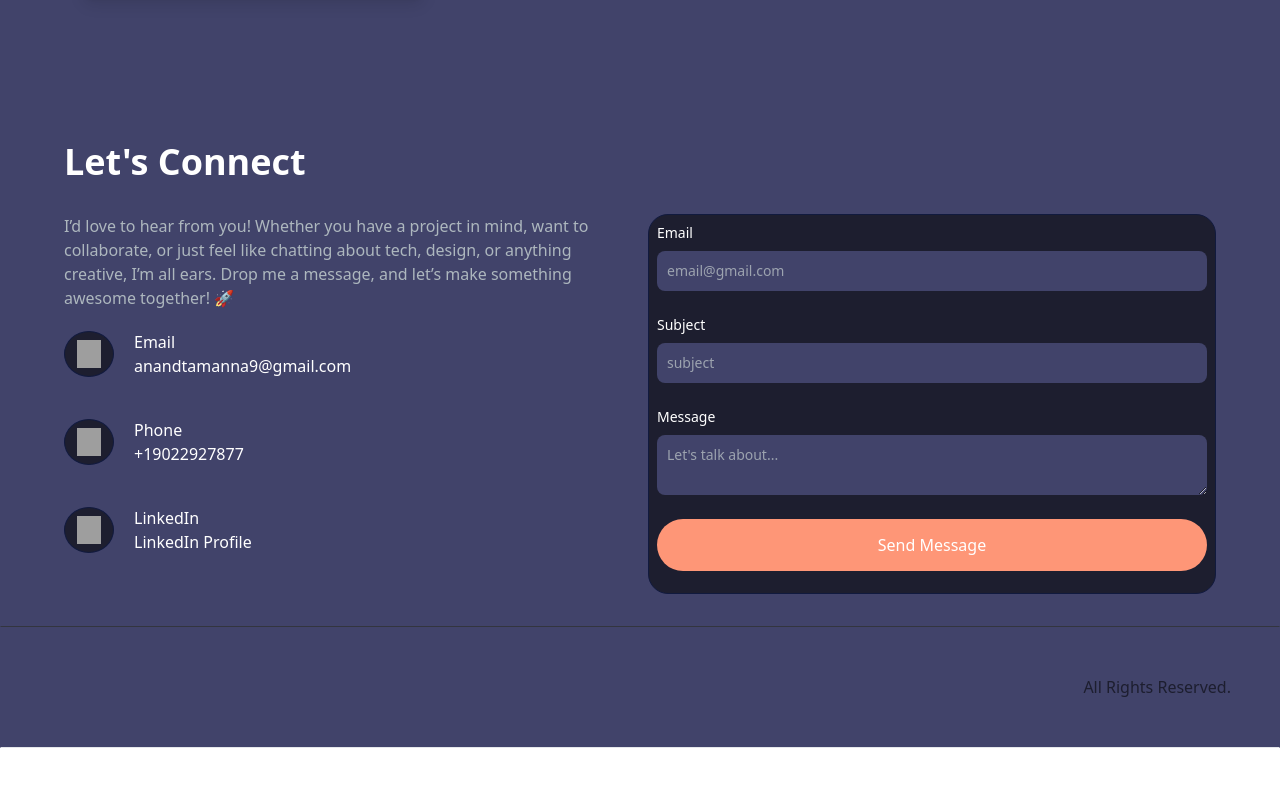
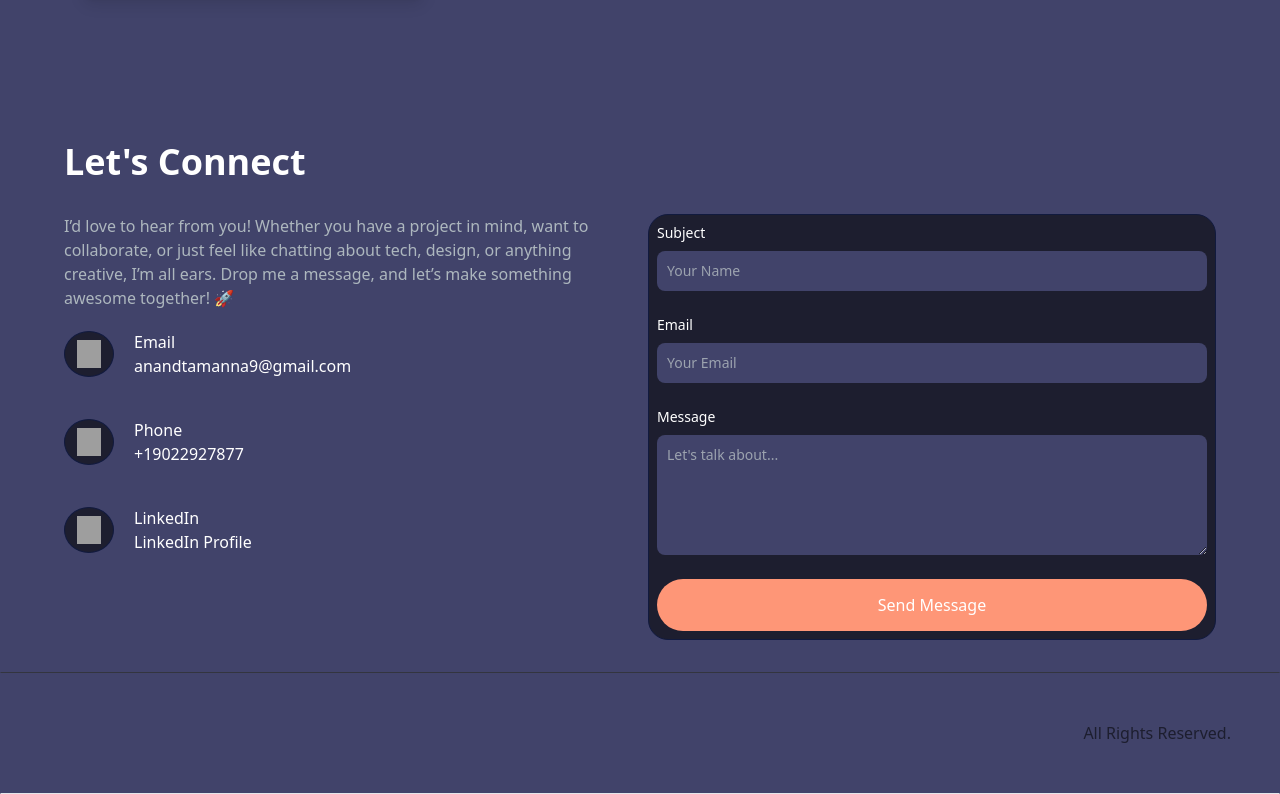
Before and after one commit to TamannaAnand/TamannaAnand.github.io, a Vue app: page / in a window 1280 px wide. Shown: the part 4096-4890 px from the top of the page. Before the commit the page ends 4844 px from the top, so only its background shows below. Built offline with nearby package versions, Linux system fonts and the light colour scheme; grey boxes are pictures that could not be loaded.

Commit message:
Contact Section Works

```diff
--- a/src/components/ContactSection.vue
+++ b/src/components/ContactSection.vue
@@ -39,22 +39,20 @@
             </div>
                 <div
                 style="background: #1d1e2f; width: 100%; height: 100%; border-radius: 20px; overflow: hidden; border: 1px solid #111a3e; backdrop-filter: blur(9px); -webkit-backdrop-filter: blur(9px);">
-                <form class="flex flex-col p-2" data-aos="zoom-in-up">
+                <form class="flex flex-col p-2" data-aos="zoom-in-up" action="mailto:anandtamanna9@gmail.com" method="get" enctype="text/plain">
+                    <div class="mb-6">
+                        <label for="subject" class="text-white block mb-2 text-sm font-medium">Subject</label>
+                        <input type="text" id="subject" class="bg-[#41436A] placeholder:[#9CA2A9] text-gray-100 text-sm rounded-lg block w-full p-2.5" placeholder="Your Name" name="subject">
+                    </div>
                     <div class="mb-6">
                         <label for="email" class="text-white block mb-2 text-sm font-medium">Email</label>
-                        <input type="email" id="email" class="bg-[#41436A] placeholder:[#9CA2A9] text-gray-100 text-sm rounded-lg block w-full p-2.5" placeholder="email@gmail.com" name="email">
-                    </div>
-                    <div class="mb-6">
-                        <label for="subject" class="text-white block mb-2 text-sm font-medium">Subject</label>
-                        <input type="subject" id="subject" class="bg-[#41436A] placeholder:[#9CA2A9] text-gray-100 text-sm rounded-lg block w-full p-2.5" placeholder="subject" name="subject">
+                        <input type="email" id="email" class="bg-[#41436A] placeholder:[#9CA2A9] text-gray-100 text-sm rounded-lg block w-full p-2.5" placeholder="Your Email" name="email">
                     </div>
                     <div class="mb-6">
                         <label for="message" class="text-white block mb-2 text-sm font-medium">Message</label>
-                        <textarea type="message" id="message" class="bg-[#41436A] placeholder:[#9CA2A9] text-gray-100 text-sm rounded-lg block w-full p-2.5" placeholder="Let's talk about..."name="message"></textarea>
+                        <textarea type="message" id="message" rows="5" cols="30" class="bg-[#41436A] placeholder:[#9CA2A9] text-gray-100 text-sm rounded-lg block w-full p-2.5" placeholder="Let's talk about..."name="body"></textarea>
                     </div>
-                    <button class="z-1 w-[100%!important] px-6 md:px-7 py-3 rounded-full sm:w-max flex justify-center text-white bg-primary border-2 border-transparent">
-                        Send Message
-                    </button>
+                    <input type="submit" value="Send Message" class="z-1 w-[100%!important] px-6 md:px-7 py-3 rounded-full sm:w-max flex justify-center text-white bg-primary border-2 border-transparent">
                 </form>
             </div>
         </div>
```
